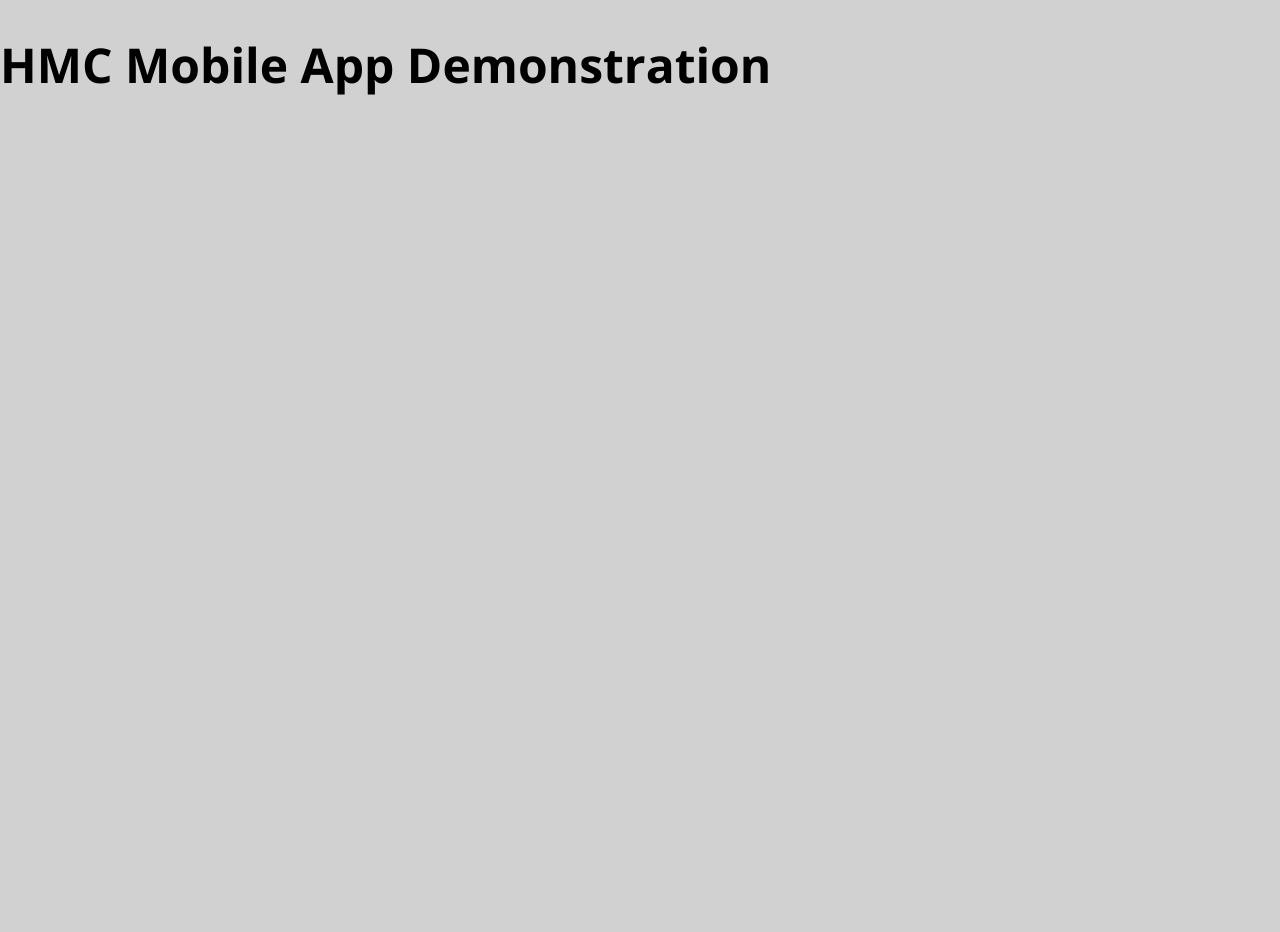
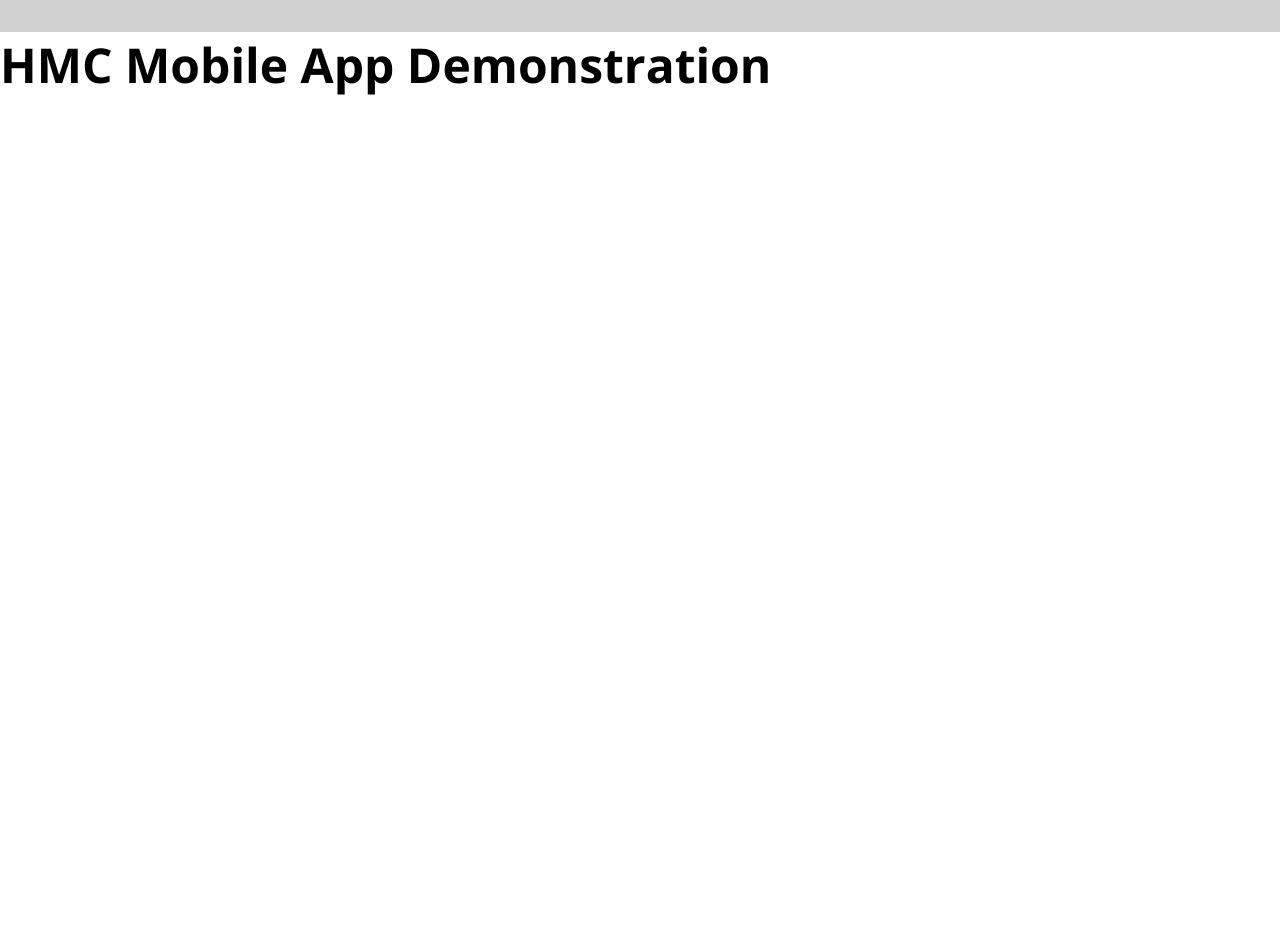
Before and after one commit to hmccode/hmccode.github.io, a Jekyll site: the page built from demo/index.html, in a window 1280 px wide. Built offline with Jekyll 4.4.1, drawn with Linux system fonts in a browser that asks for light colours; nearby versions of some CDN libraries; a script that is not in the unit is left out.

Commit message:
Updated layout

```diff
--- a/_layouts/single.html
+++ b/_layouts/single.html
@@ -37,7 +37,7 @@
 
   </head>
 
-  <body>
+  <body style="background: #fff">
 
     {{ content }}
 
```
